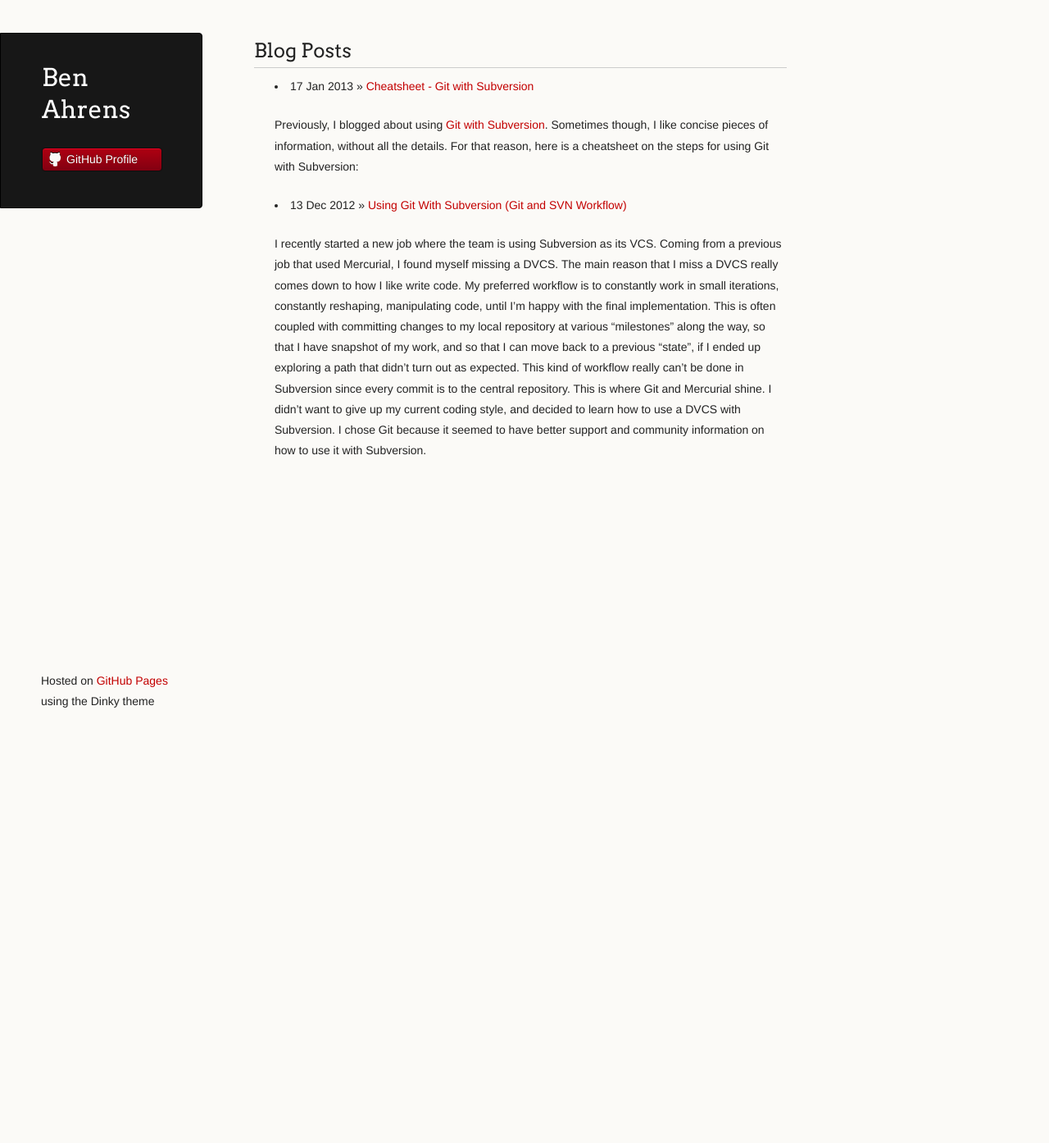
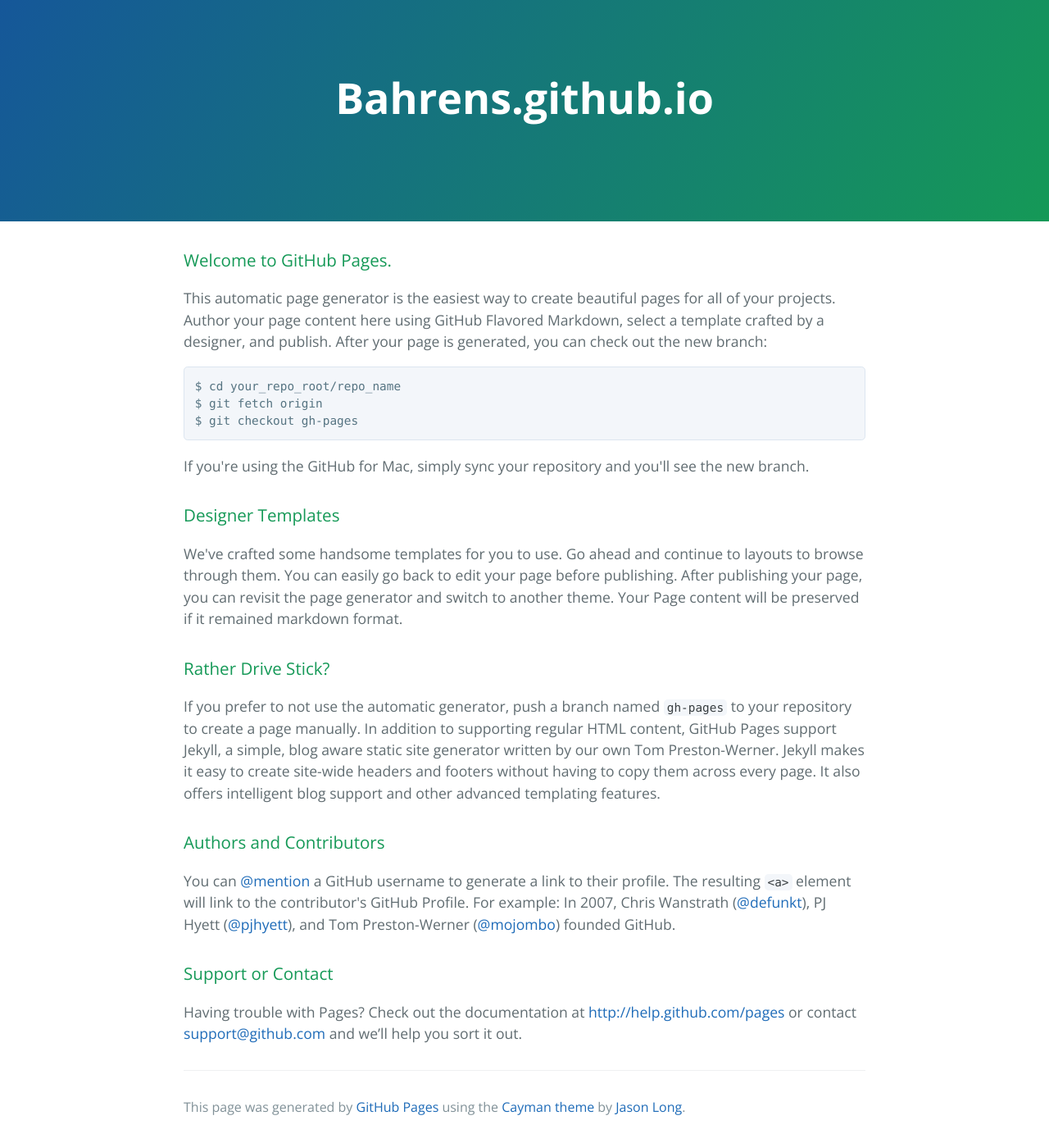
Before and after one commit to bahrens/bahrens.github.io, a Jekyll site: the page index.html, which Jekyll copies as it is, in a window 1280 px wide. Shown: the whole page at 82% size. Built offline with Jekyll 4.4.1, drawn with Linux system fonts in a browser that asks for light colours; before the commit the page ends 900 px from its top, so only the background shows below that.

Commit message:
Replace master branch with page content via GitHub

```diff
--- a/index.html
+++ b/index.html
@@ -1,16 +1,60 @@
----
-layout: default
-title: Ben Ahrens
----
+<!DOCTYPE html>
+<html lang="en-us">
+  <head>
+    <meta charset="UTF-8">
+    <title>Bahrens.github.io by bahrens</title>
+    <meta name="viewport" content="width=device-width, initial-scale=1">
+    <link rel="stylesheet" type="text/css" href="stylesheets/normalize.css" media="screen">
+    <link href='https://fonts.googleapis.com/css?family=Open+Sans:400,700' rel='stylesheet' type='text/css'>
+    <link rel="stylesheet" type="text/css" href="stylesheets/stylesheet.css" media="screen">
+    <link rel="stylesheet" type="text/css" href="stylesheets/github-light.css" media="screen">
+  </head>
+  <body>
+    <section class="page-header">
+      <h1 class="project-name">Bahrens.github.io</h1>
+      <h2 class="project-tagline"></h2>
+    </section>
 
-<h2>
- Blog Posts
-</h2>
+    <section class="main-content">
+      <h3>
+<a id="welcome-to-github-pages" class="anchor" href="#welcome-to-github-pages" aria-hidden="true"><span aria-hidden="true" class="octicon octicon-link"></span></a>Welcome to GitHub Pages.</h3>
 
-<ul class="posts">
-  {% for post in site.posts %}
-    <li>
-      <span>{{ post.date | date_to_string }}</span> &raquo; <a href="{{ post.url }}">{{ post.title }}</a></li>
-      <p>{{ post.excerpt }}</p>
-  {% endfor %}
-</ul>
+<p>This automatic page generator is the easiest way to create beautiful pages for all of your projects. Author your page content here using GitHub Flavored Markdown, select a template crafted by a designer, and publish. After your page is generated, you can check out the new branch:</p>
+
+<pre><code>$ cd your_repo_root/repo_name
+$ git fetch origin
+$ git checkout gh-pages
+</code></pre>
+
+<p>If you're using the GitHub for Mac, simply sync your repository and you'll see the new branch.</p>
+
+<h3>
+<a id="designer-templates" class="anchor" href="#designer-templates" aria-hidden="true"><span aria-hidden="true" class="octicon octicon-link"></span></a>Designer Templates</h3>
+
+<p>We've crafted some handsome templates for you to use. Go ahead and continue to layouts to browse through them. You can easily go back to edit your page before publishing. After publishing your page, you can revisit the page generator and switch to another theme. Your Page content will be preserved if it remained markdown format.</p>
+
+<h3>
+<a id="rather-drive-stick" class="anchor" href="#rather-drive-stick" aria-hidden="true"><span aria-hidden="true" class="octicon octicon-link"></span></a>Rather Drive Stick?</h3>
+
+<p>If you prefer to not use the automatic generator, push a branch named <code>gh-pages</code> to your repository to create a page manually. In addition to supporting regular HTML content, GitHub Pages support Jekyll, a simple, blog aware static site generator written by our own Tom Preston-Werner. Jekyll makes it easy to create site-wide headers and footers without having to copy them across every page. It also offers intelligent blog support and other advanced templating features.</p>
+
+<h3>
+<a id="authors-and-contributors" class="anchor" href="#authors-and-contributors" aria-hidden="true"><span aria-hidden="true" class="octicon octicon-link"></span></a>Authors and Contributors</h3>
+
+<p>You can <a href="https://help.github.com/articles/basic-writing-and-formatting-syntax/#mentioning-users-and-teams" class="user-mention">@mention</a> a GitHub username to generate a link to their profile. The resulting <code>&lt;a&gt;</code> element will link to the contributor's GitHub Profile. For example: In 2007, Chris Wanstrath (<a href="https://github.com/defunkt" class="user-mention">@defunkt</a>), PJ Hyett (<a href="https://github.com/pjhyett" class="user-mention">@pjhyett</a>), and Tom Preston-Werner (<a href="https://github.com/mojombo" class="user-mention">@mojombo</a>) founded GitHub.</p>
+
+<h3>
+<a id="support-or-contact" class="anchor" href="#support-or-contact" aria-hidden="true"><span aria-hidden="true" class="octicon octicon-link"></span></a>Support or Contact</h3>
+
+<p>Having trouble with Pages? Check out the documentation at <a href="http://help.github.com/pages">http://help.github.com/pages</a> or contact <a href="mailto:support@github.com">support@github.com</a> and we’ll help you sort it out.</p>
+
+      <footer class="site-footer">
+
+        <span class="site-footer-credits">This page was generated by <a href="https://pages.github.com">GitHub Pages</a> using the <a href="https://github.com/jasonlong/cayman-theme">Cayman theme</a> by <a href="https://twitter.com/jasonlong">Jason Long</a>.</span>
+      </footer>
+
+    </section>
+
+
+  </body>
+</html>
--- /dev/null
+++ b/stylesheets/github-light.css
@@ -0,0 +1,123 @@
+/*
+The MIT License (MIT)
+
+Copyright (c) 2015 GitHub, Inc.
+
+Permission is hereby granted, free of charge, to any person obtaining a copy
+of this software and associated documentation files (the "Software"), to deal
+in the Software without restriction, including without limitation the rights
+to use, copy, modify, merge, publish, distribute, sublicense, and/or sell
+copies of the Software, and to permit persons to whom the Software is
+furnished to do so, subject to the following conditions:
+
+The above copyright notice and this permission notice shall be included in all
+copies or substantial portions of the Software.
+
+THE SOFTWARE IS PROVIDED "AS IS", WITHOUT WARRANTY OF ANY KIND, EXPRESS OR
+IMPLIED, INCLUDING BUT NOT LIMITED TO THE WARRANTIES OF MERCHANTABILITY,
+FITNESS FOR A PARTICULAR PURPOSE AND NONINFRINGEMENT. IN NO EVENT SHALL THE
+AUTHORS OR COPYRIGHT HOLDERS BE LIABLE FOR ANY CLAIM, DAMAGES OR OTHER
+LIABILITY, WHETHER IN AN ACTION OF CONTRACT, TORT OR OTHERWISE, ARISING FROM,
+OUT OF OR IN CONNECTION WITH THE SOFTWARE OR THE USE OR OTHER DEALINGS IN THE
+SOFTWARE.
+
+*/
+
+.pl-c /* comment */ {
+  color: #969896;
+}
+
+.pl-c1      /* constant, markup.raw, meta.diff.header, meta.module-reference, meta.property-name, support, support.constant, support.variable, variable.other.constant */,
+.pl-s .pl-v /* string variable */ {
+  color: #0086b3;
+}
+
+.pl-e  /* entity */,
+.pl-en /* entity.name */ {
+  color: #795da3;
+}
+
+.pl-s .pl-s1 /* string source */,
+.pl-smi      /* storage.modifier.import, storage.modifier.package, storage.type.java, variable.other, variable.parameter.function */ {
+  color: #333;
+}
+
+.pl-ent /* entity.name.tag */ {
+  color: #63a35c;
+}
+
+.pl-k /* keyword, storage, storage.type */ {
+  color: #a71d5d;
+}
+
+.pl-pds              /* punctuation.definition.string, string.regexp.character-class */,
+.pl-s                /* string */,
+.pl-s .pl-pse .pl-s1 /* string punctuation.section.embedded source */,
+.pl-sr               /* string.regexp */,
+.pl-sr .pl-cce       /* string.regexp constant.character.escape */,
+.pl-sr .pl-sra       /* string.regexp string.regexp.arbitrary-repitition */,
+.pl-sr .pl-sre       /* string.regexp source.ruby.embedded */ {
+  color: #183691;
+}
+
+.pl-v /* variable */ {
+  color: #ed6a43;
+}
+
+.pl-id /* invalid.deprecated */ {
+  color: #b52a1d;
+}
+
+.pl-ii /* invalid.illegal */ {
+  background-color: #b52a1d;
+  color: #f8f8f8;
+}
+
+.pl-sr .pl-cce /* string.regexp constant.character.escape */ {
+  color: #63a35c;
+  font-weight: bold;
+}
+
+.pl-ml /* markup.list */ {
+  color: #693a17;
+}
+
+.pl-mh        /* markup.heading */,
+.pl-mh .pl-en /* markup.heading entity.name */,
+.pl-ms        /* meta.separator */ {
+  color: #1d3e81;
+  font-weight: bold;
+}
+
+.pl-mq /* markup.quote */ {
+  color: #008080;
+}
+
+.pl-mi /* markup.italic */ {
+  color: #333;
+  font-style: italic;
+}
+
+.pl-mb /* markup.bold */ {
+  color: #333;
+  font-weight: bold;
+}
+
+.pl-md /* markup.deleted, meta.diff.header.from-file */ {
+  background-color: #ffecec;
+  color: #bd2c00;
+}
+
+.pl-mi1 /* markup.inserted, meta.diff.header.to-file */ {
+  background-color: #eaffea;
+  color: #55a532;
+}
+
+.pl-mdr /* meta.diff.range */ {
+  color: #795da3;
+  font-weight: bold;
+}
+
+.pl-mo /* meta.output */ {
+  color: #1d3e81;
+}
--- /dev/null
+++ b/stylesheets/stylesheet.css
@@ -0,0 +1,245 @@
+* {
+  box-sizing: border-box; }
+
+body {
+  padding: 0;
+  margin: 0;
+  font-family: "Open Sans", "Helvetica Neue", Helvetica, Arial, sans-serif;
+  font-size: 16px;
+  line-height: 1.5;
+  color: #606c71; }
+
+a {
+  color: #1e6bb8;
+  text-decoration: none; }
+  a:hover {
+    text-decoration: underline; }
+
+.btn {
+  display: inline-block;
+  margin-bottom: 1rem;
+  color: rgba(255, 255, 255, 0.7);
+  background-color: rgba(255, 255, 255, 0.08);
+  border-color: rgba(255, 255, 255, 0.2);
+  border-style: solid;
+  border-width: 1px;
+  border-radius: 0.3rem;
+  transition: color 0.2s, background-color 0.2s, border-color 0.2s; }
+  .btn + .btn {
+    margin-left: 1rem; }
+
+.btn:hover {
+  color: rgba(255, 255, 255, 0.8);
+  text-decoration: none;
+  background-color: rgba(255, 255, 255, 0.2);
+  border-color: rgba(255, 255, 255, 0.3); }
+
+@media screen and (min-width: 64em) {
+  .btn {
+    padding: 0.75rem 1rem; } }
+
+@media screen and (min-width: 42em) and (max-width: 64em) {
+  .btn {
+    padding: 0.6rem 0.9rem;
+    font-size: 0.9rem; } }
+
+@media screen and (max-width: 42em) {
+  .btn {
+    display: block;
+    width: 100%;
+    padding: 0.75rem;
+    font-size: 0.9rem; }
+    .btn + .btn {
+      margin-top: 1rem;
+      margin-left: 0; } }
+
+.page-header {
+  color: #fff;
+  text-align: center;
+  background-color: #159957;
+  background-image: linear-gradient(120deg, #155799, #159957); }
+
+@media screen and (min-width: 64em) {
+  .page-header {
+    padding: 5rem 6rem; } }
+
+@media screen and (min-width: 42em) and (max-width: 64em) {
+  .page-header {
+    padding: 3rem 4rem; } }
+
+@media screen and (max-width: 42em) {
+  .page-header {
+    padding: 2rem 1rem; } }
+
+.project-name {
+  margin-top: 0;
+  margin-bottom: 0.1rem; }
+
+@media screen and (min-width: 64em) {
+  .project-name {
+    font-size: 3.25rem; } }
+
+@media screen and (min-width: 42em) and (max-width: 64em) {
+  .project-name {
+    font-size: 2.25rem; } }
+
+@media screen and (max-width: 42em) {
+  .project-name {
+    font-size: 1.75rem; } }
+
+.project-tagline {
+  margin-bottom: 2rem;
+  font-weight: normal;
+  opacity: 0.7; }
+
+@media screen and (min-width: 64em) {
+  .project-tagline {
+    font-size: 1.25rem; } }
+
+@media screen and (min-width: 42em) and (max-width: 64em) {
+  .project-tagline {
+    font-size: 1.15rem; } }
+
+@media screen and (max-width: 42em) {
+  .project-tagline {
+    font-size: 1rem; } }
+
+.main-content :first-child {
+  margin-top: 0; }
+.main-content img {
+  max-width: 100%; }
+.main-content h1, .main-content h2, .main-content h3, .main-content h4, .main-content h5, .main-content h6 {
+  margin-top: 2rem;
+  margin-bottom: 1rem;
+  font-weight: normal;
+  color: #159957; }
+.main-content p {
+  margin-bottom: 1em; }
+.main-content code {
+  padding: 2px 4px;
+  font-family: Consolas, "Liberation Mono", Menlo, Courier, monospace;
+  font-size: 0.9rem;
+  color: #383e41;
+  background-color: #f3f6fa;
+  border-radius: 0.3rem; }
+.main-content pre {
+  padding: 0.8rem;
+  margin-top: 0;
+  margin-bottom: 1rem;
+  font: 1rem Consolas, "Liberation Mono", Menlo, Courier, monospace;
+  color: #567482;
+  word-wrap: normal;
+  background-color: #f3f6fa;
+  border: solid 1px #dce6f0;
+  border-radius: 0.3rem; }
+  .main-content pre > code {
+    padding: 0;
+    margin: 0;
+    font-size: 0.9rem;
+    color: #567482;
+    word-break: normal;
+    white-space: pre;
+    background: transparent;
+    border: 0; }
+.main-content .highlight {
+  margin-bottom: 1rem; }
+  .main-content .highlight pre {
+    margin-bottom: 0;
+    word-break: normal; }
+.main-content .highlight pre, .main-content pre {
+  padding: 0.8rem;
+  overflow: auto;
+  font-size: 0.9rem;
+  line-height: 1.45;
+  border-radius: 0.3rem; }
+.main-content pre code, .main-content pre tt {
+  display: inline;
+  max-width: initial;
+  padding: 0;
+  margin: 0;
+  overflow: initial;
+  line-height: inherit;
+  word-wrap: normal;
+  background-color: transparent;
+  border: 0; }
+  .main-content pre code:before, .main-content pre code:after, .main-content pre tt:before, .main-content pre tt:after {
+    content: normal; }
+.main-content ul, .main-content ol {
+  margin-top: 0; }
+.main-content blockquote {
+  padding: 0 1rem;
+  margin-left: 0;
+  color: #819198;
+  border-left: 0.3rem solid #dce6f0; }
+  .main-content blockquote > :first-child {
+    margin-top: 0; }
+  .main-content blockquote > :last-child {
+    margin-bottom: 0; }
+.main-content table {
+  display: block;
+  width: 100%;
+  overflow: auto;
+  word-break: normal;
+  word-break: keep-all; }
+  .main-content table th {
+    font-weight: bold; }
+  .main-content table th, .main-content table td {
+    padding: 0.5rem 1rem;
+    border: 1px solid #e9ebec; }
+.main-content dl {
+  padding: 0; }
+  .main-content dl dt {
+    padding: 0;
+    margin-top: 1rem;
+    font-size: 1rem;
+    font-weight: bold; }
+  .main-content dl dd {
+    padding: 0;
+    margin-bottom: 1rem; }
+.main-content hr {
+  height: 2px;
+  padding: 0;
+  margin: 1rem 0;
+  background-color: #eff0f1;
+  border: 0; }
+
+@media screen and (min-width: 64em) {
+  .main-content {
+    max-width: 64rem;
+    padding: 2rem 6rem;
+    margin: 0 auto;
+    font-size: 1.1rem; } }
+
+@media screen and (min-width: 42em) and (max-width: 64em) {
+  .main-content {
+    padding: 2rem 4rem;
+    font-size: 1.1rem; } }
+
+@media screen and (max-width: 42em) {
+  .main-content {
+    padding: 2rem 1rem;
+    font-size: 1rem; } }
+
+.site-footer {
+  padding-top: 2rem;
+  margin-top: 2rem;
+  border-top: solid 1px #eff0f1; }
+
+.site-footer-owner {
+  display: block;
+  font-weight: bold; }
+
+.site-footer-credits {
+  color: #819198; }
+
+@media screen and (min-width: 64em) {
+  .site-footer {
+    font-size: 1rem; } }
+
+@media screen and (min-width: 42em) and (max-width: 64em) {
+  .site-footer {
+    font-size: 1rem; } }
+
+@media screen and (max-width: 42em) {
+  .site-footer {
+    font-size: 0.9rem; } }
```
Also changed, not shown: params.json (+7 -1 lines), stylesheets/normalize.css (added).
